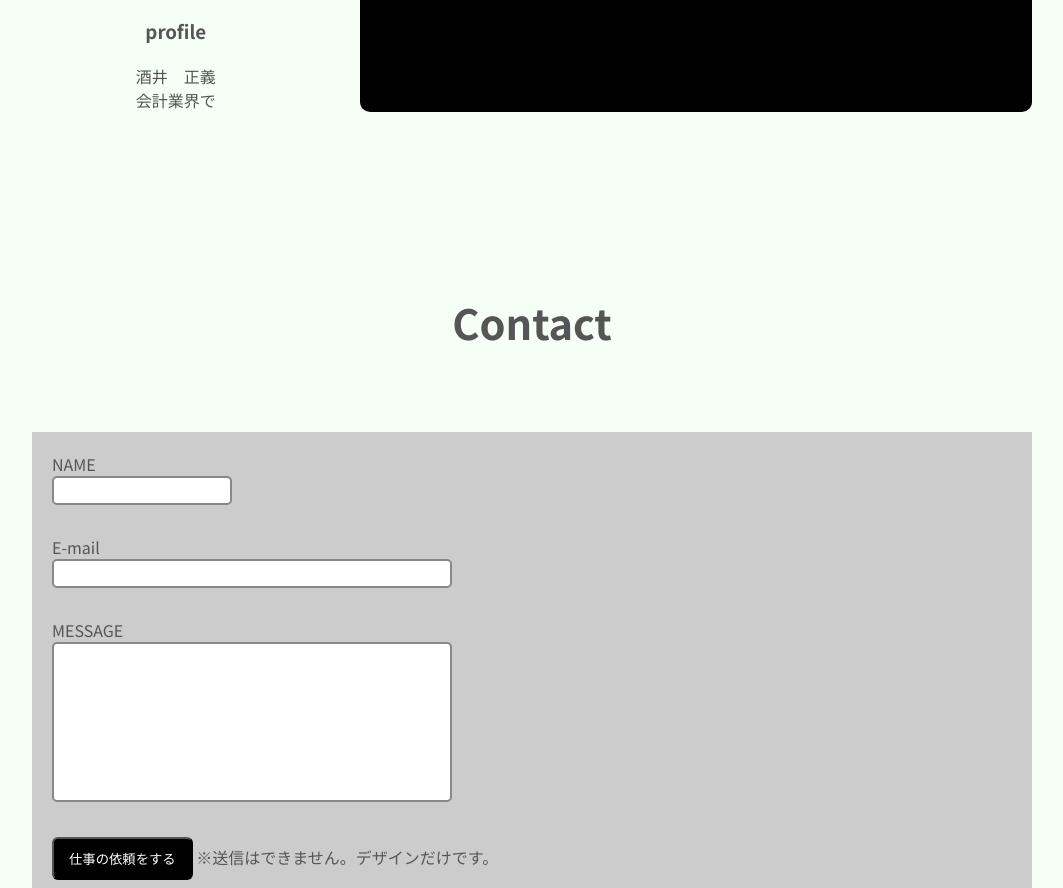
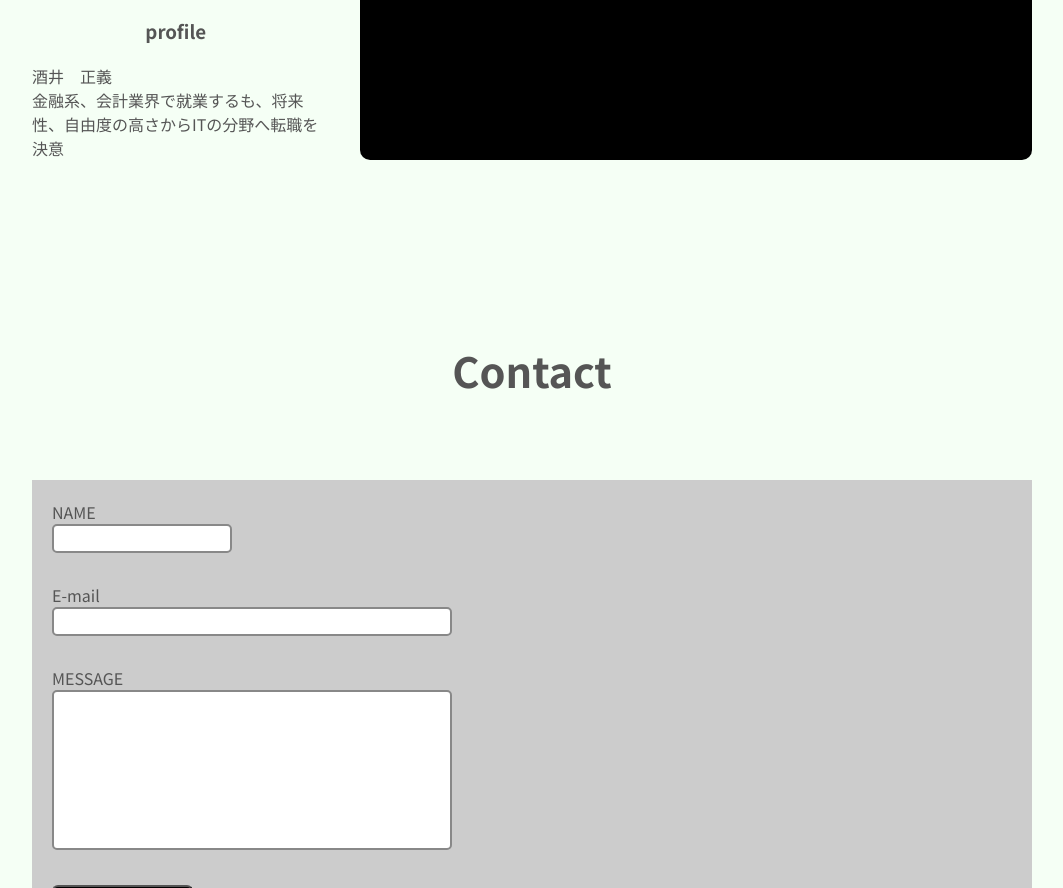
Before and after one commit to m-s16/myhp, a plain HTML site: page index.html in a window 1280 px wide. Shown: the part 2180-3068 px from the top of the page, without its empty margins (108-1171 px from the left). Drawn offline with Linux system fonts and the light colour scheme.

Commit message:
Update index.html

```diff
--- a/index.html
+++ b/index.html
@@ -65,7 +65,7 @@
                     <h3>profile</h3>
                     <ul>
                         <li>酒井　正義</li>
-                        <li>会計業界で</li>
+                        <li>金融系、会計業界で就業するも、将来性、自由度の高さからITの分野へ転職を決意</li>
                     </ul>
                 </div>
                 <div class="study">
```
